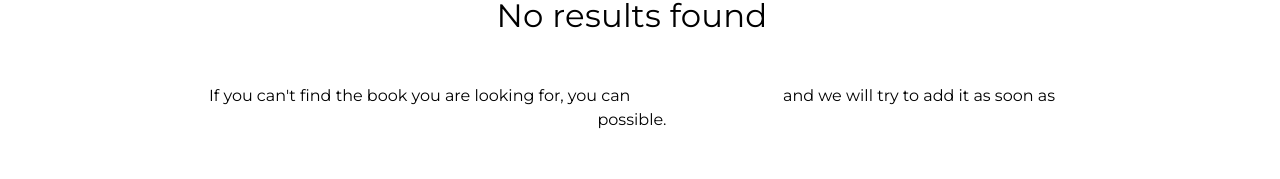
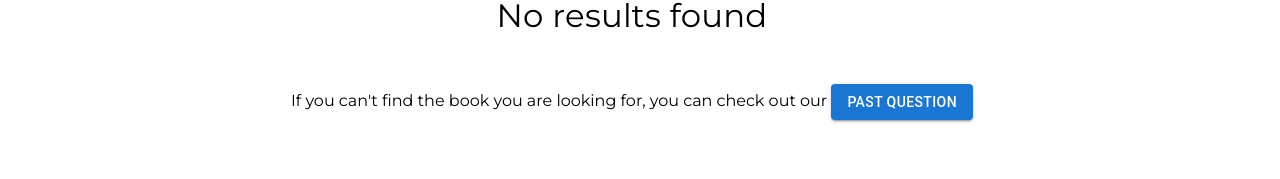
Before and after one commit to amainooti/src-e-library, a Next.js app in the folder frontend/: page /search in a window 1280 px wide. Shown: the part 380-559 px from the top of the page. Built offline with nearby package versions, Linux system fonts and the light colour scheme.

Commit message:
Added Additional Linl

```diff
--- a/frontend/pages/search/index.jsx
+++ b/frontend/pages/search/index.jsx
@@ -1,5 +1,5 @@
 import React from "react";
-import { Container, Grid, Box, Typography, Modal } from "@mui/material";
+import { Container, Grid, Box, Typography, Modal, Button } from "@mui/material";
 import { HorizontalBookCard } from "../../components/Common/BookCard";
 import MainLayout from "../../components/Layouts/MainLayout";
 import { axiosInstance } from "../api/axiosInstance";
@@ -7,6 +7,7 @@ import Image from "next/image";
 import SuggestBook from "../../components/Common/SuggestBook";
 import { useRouter } from "next/router";
 import Head from "next/head";
+import Link from "next/link";
 
 const Search = () => {
   const [searchDocuments, setSearchDocuments] = React.useState([]);
@@ -113,10 +114,18 @@ const Search = () => {
                 fontFamily: "inherit",
               }}
             >
-              If you can&apos;t find the book you are looking for, you can{" "}
-              <span
+              If you can&apos;t find the book you are looking for, you can check
+              out our{" "}
+              <Link
+                href="https://drive.google.com/drive/folders/1fNxBsj1EwlDs2MLrQwYKlDpjAc5iKfyf?usp=share_link"
+                target="_blank"
+              >
+                <Button variant="contained" target="_blank">
+                  Past Question
+                </Button>
+              </Link>
+              {/* <span
                 style={{
-                  color: "#fff",
                   cursor: "pointer",
                   fontWeight: "bold",
                 }}
@@ -124,7 +133,7 @@ const Search = () => {
               >
                 request the book
               </span>{" "}
-              and we will try to add it as soon as possible.
+              and we will try to add it as soon as possible. */}
             </Typography>
             <Modal
               open={open}
```
